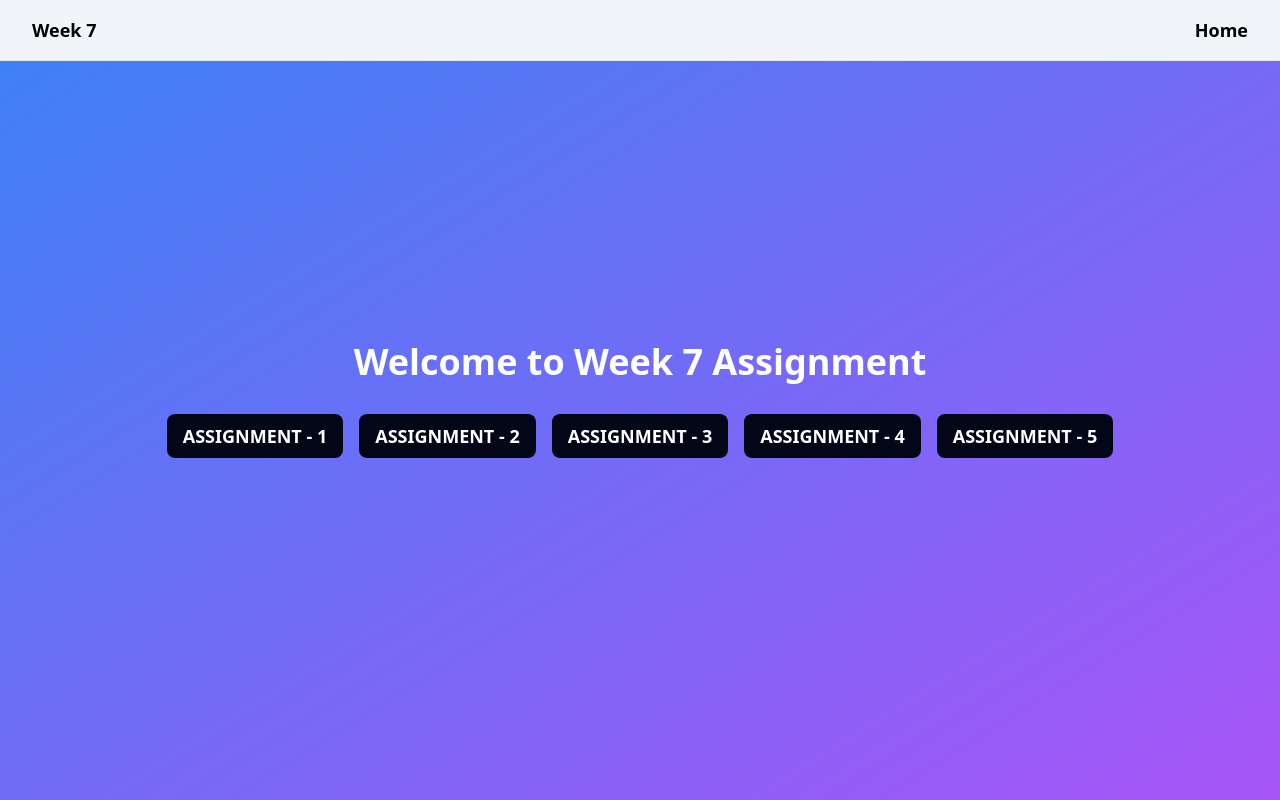
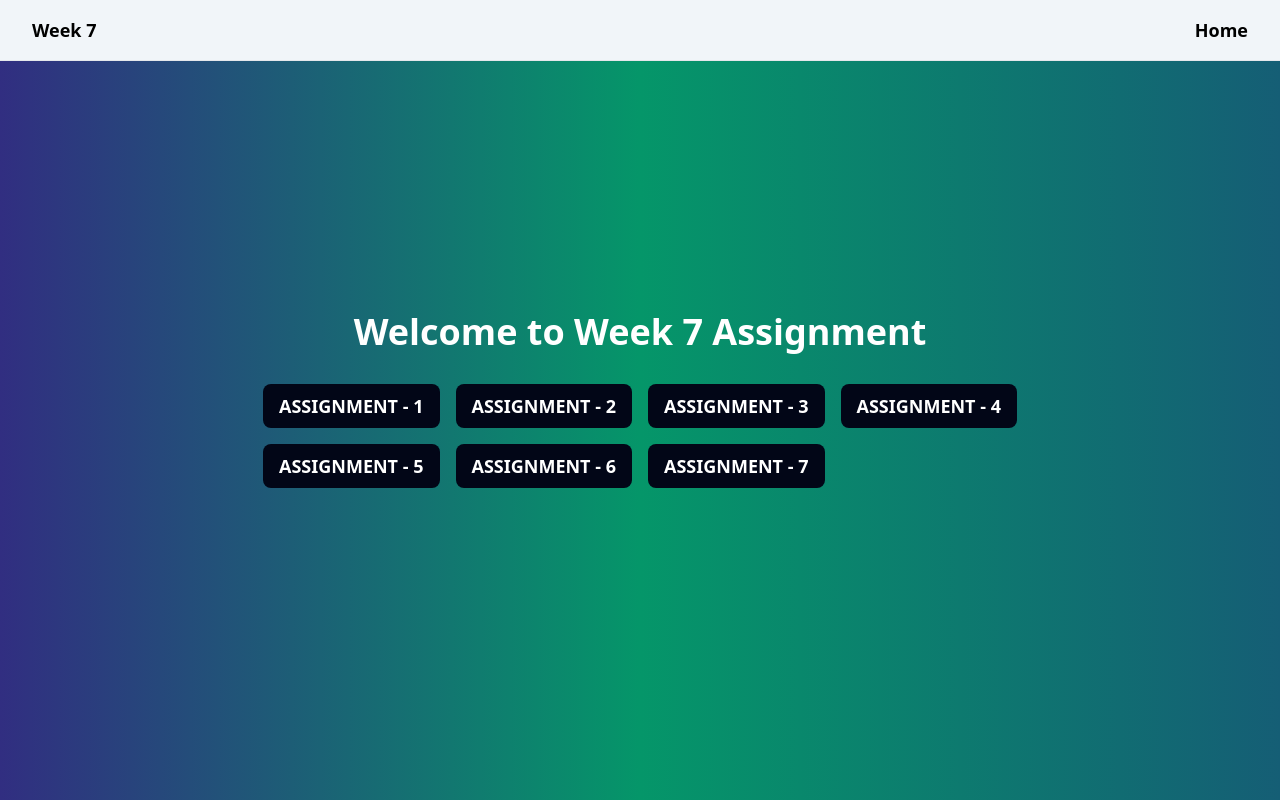
Before and after one commit to FaizanAnwar2801/100xDev_CoHort_Assignment, a React (Vite) app in the folder week-7/: page / in a window 1280 px wide. Built offline with nearby package versions, Linux system fonts and the light colour scheme.

Commit message:
Adding Landing page (Modified gradient an reponsiveness)

```diff
--- a/week-7/src/components/Landing.jsx
+++ b/week-7/src/components/Landing.jsx
@@ -6,15 +6,17 @@ const links = [
     'assignment - 3',
     'assignment - 4',
     'assignment - 5',
+    'assignment - 6',
+    'assignment - 7',
 ]
 
 const Landing = () => {
     return (
-        <div className='flex flex-col items-center justify-center w-screen h-screen bg-gradient-to-br from-blue-500 to-purple-500'>
-            <h1 className='mb-8 text-4xl font-bold text-white'>
+        <div className='flex flex-col items-center justify-center w-screen h-screen bg-gradient-to-r from-indigo-900 via-emerald-600 to-cyan-800'>
+            <h1 className='mb-8 text-xl font-bold text-white md:text-2xl lg:text-4xl'>
                 Welcome to Week 7 Assignment
             </h1>
-            <div className='flex flex-wrap gap-4'>
+            <div className='grid grid-cols-1 md:grid-cols-2 lg:grid-cols-4 justify-center gap-4'>
                 {links.map((val, i) => {
                 return (
                     <Link
```
